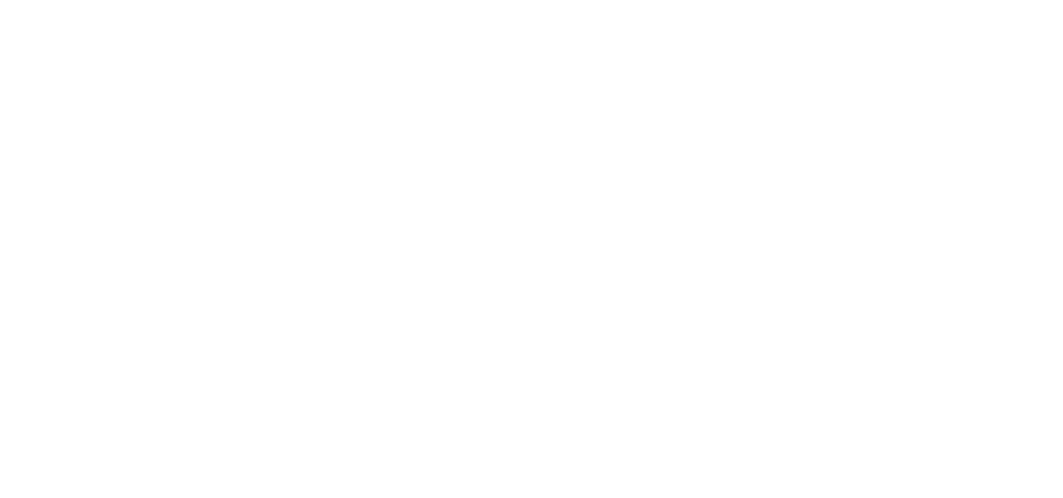
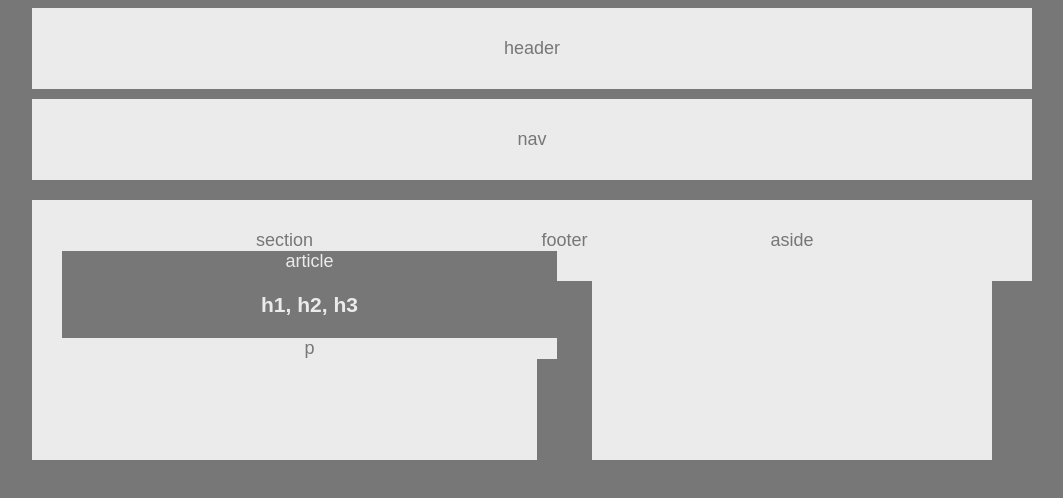
Before and after one commit to Andosbor/HW-Wireframe, a plain HTML site: page index.html in a window 1280 px wide. Shown: the whole page, without its empty margins (128-1191 px from the left). Drawn offline with Linux system fonts and the light colour scheme.

Commit message:
adding work

```diff
--- a/index.html
+++ b/index.html
@@ -1 +1,33 @@
 <!DOCTYPE html>
+<html>
+
+<head>
+    <title>HW Assignment Wireframe</title>
+    <link rel="stylesheet" type="text/css" href="style.css">
+</head>
+<body>
+    <Header>
+        header
+    </Header>
+    <Nav>
+        nav
+    </Nav>
+    <Aside
+        >aside
+       <h1></h1>
+    </Aside>
+    <Section>
+        section
+        <Article>
+                article
+                <h3>h1, h2, h3</h3>
+                <p>p</p>
+            </Article>
+    </Section>
+
+    <Footer>
+        footer
+    </Footer>
+
+</body>
+</html>
--- a/style.css
+++ b/style.css
@@ -0,0 +1,57 @@
+.clearfix {
+    overflow: auto;
+}
+* {
+    box-sizing: border-box;
+    text-align: center;
+    margin-left: auto;
+    margin-right: auto;
+
+}
+body {
+    font-family:"Arial";
+    color:#777;
+    background:#777;
+    width:960px;
+    font-size:18px;
+    float: center;
+}
+Header, Nav, Section, Aside, Footer{
+    background: #ebebeb;
+}
+Header{
+    width:1000px;
+    padding:30px;
+    margin-bottom:10px;
+}
+Nav{
+    width:1000px;
+    padding:30px;
+    margin-bottom:20px;
+}
+Aside{
+    width:400px;
+    padding:30px;
+    height:260px;
+    float: right;
+}
+Section{
+    float: left;
+    padding: 30px;
+    width:505px;
+    height:260px;
+}
+Article{
+    color:#ebebeb;
+    background:#777;
+    width:495px;
+}
+h1, p{
+    color: #777;
+    background:#ebebeb;
+}
+Footer{
+    width:1000px;
+    padding:30px;
+    margin-bottom:20px;
+}
```
